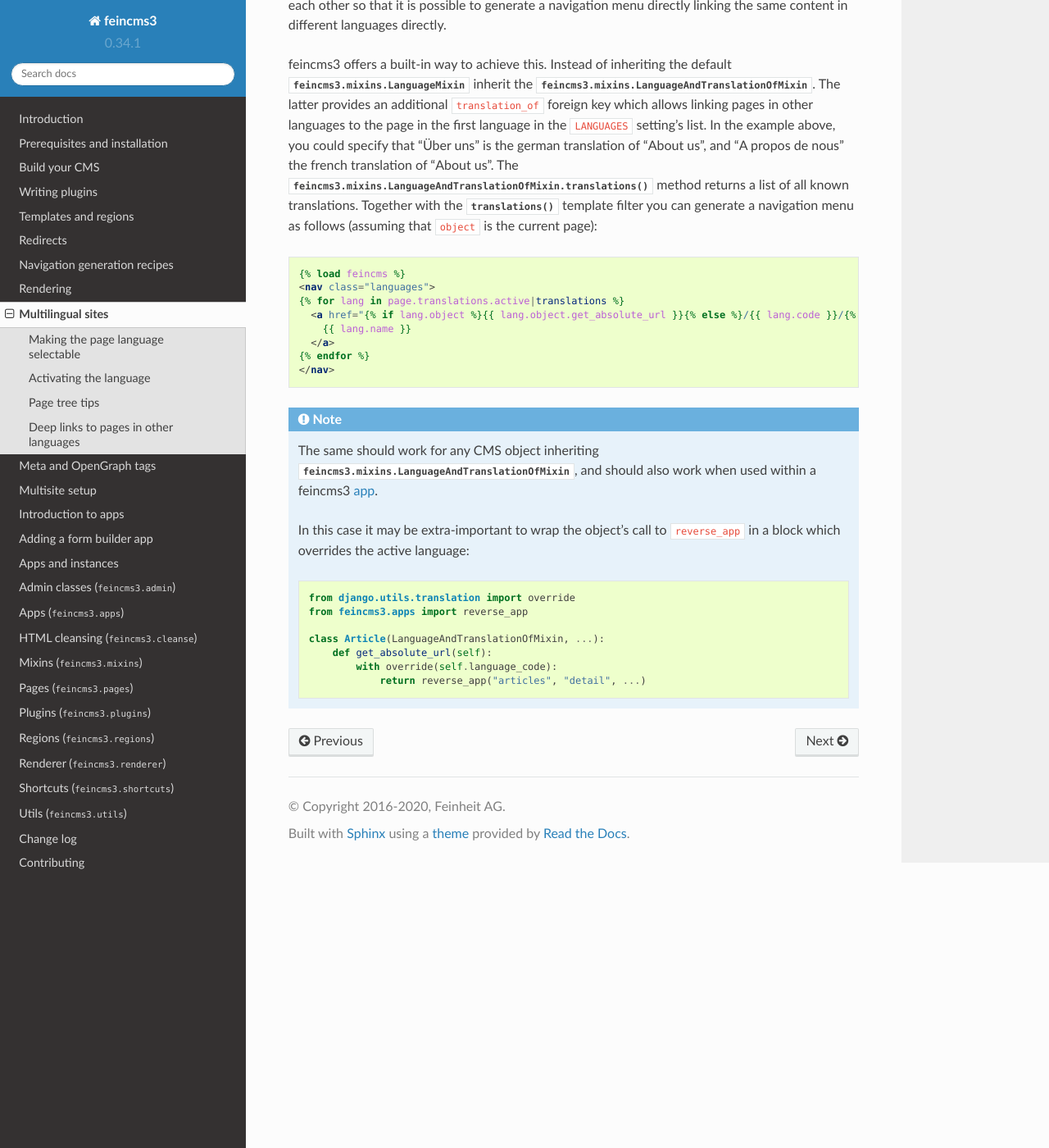
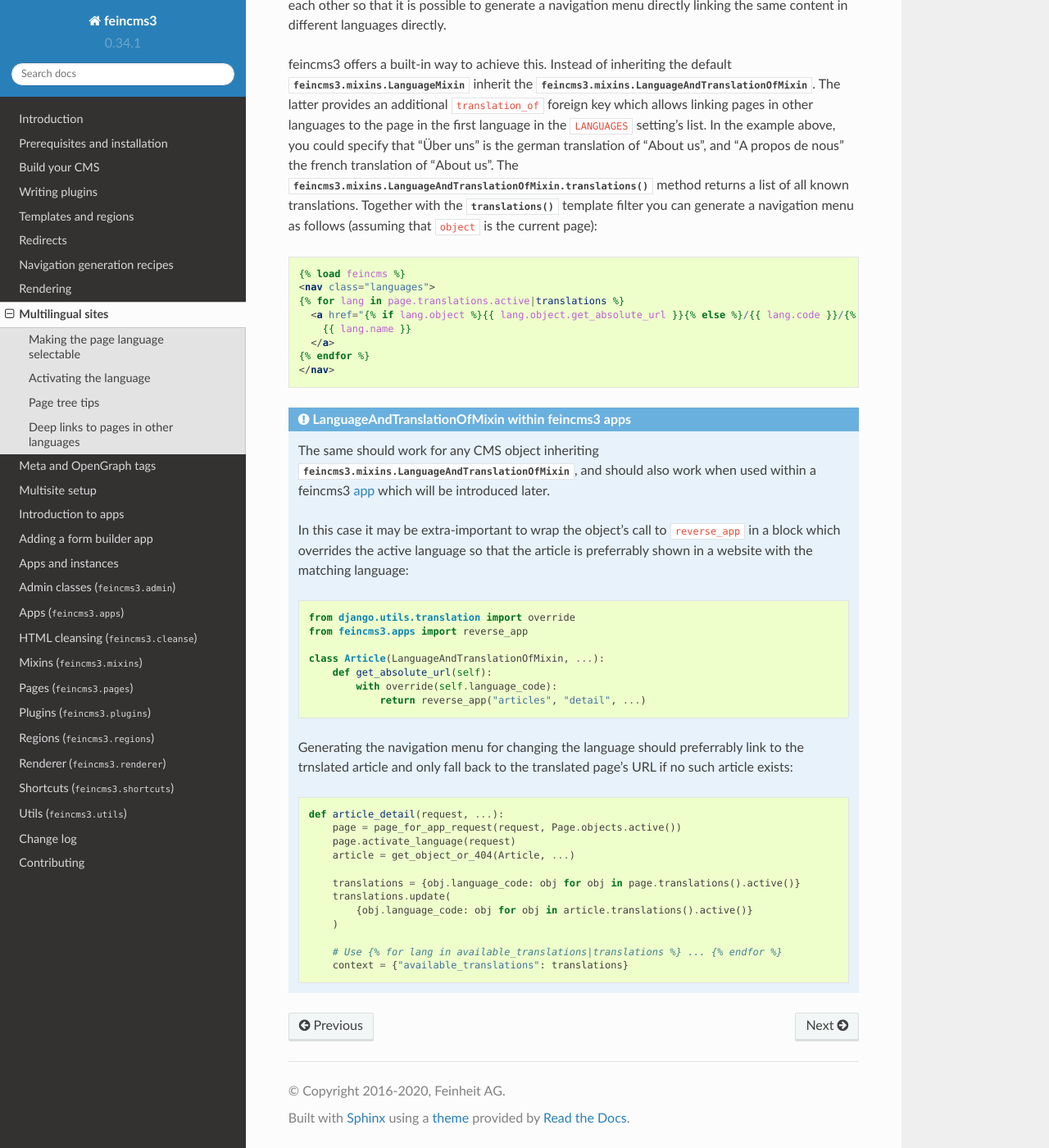
Before and after one commit to feincms/feincms3, a Sphinx documentation site: the page built from docs/guides/multilingual-sites.rst, in a window 1280 px wide and 1400 px high, scrolled down 1788 px. Shown: the whole window at 82% size. Built offline with Sphinx 7.4.7 and the Read the Docs theme 2.0.0, drawn with Linux system fonts in a browser that asks for light colours; the version number could not be read and is left out.

Commit message:
Add an example for linking to translations within feincms3 apps

```diff
--- a/docs/guides/multilingual-sites.rst
+++ b/docs/guides/multilingual-sites.rst
@@ -119,13 +119,17 @@ the current page):
     </nav>
 
 
-.. note::
+.. admonition:: LanguageAndTranslationOfMixin within feincms3 apps
+
    The same should work for any CMS object inheriting
    :class:`feincms3.mixins.LanguageAndTranslationOfMixin`, and should also
-   work when used within a feincms3 :ref:`app <apps-introduction>`.
+   work when used within a feincms3 :ref:`app <apps-introduction>` which
+   will be introduced later.
 
    In this case it may be extra-important to wrap the object's call to
-   ``reverse_app`` in a block which overrides the active language:
+   ``reverse_app`` in a block which overrides the active language so
+   that the article is preferrably shown in a website with the matching
+   language:
 
    .. code-block:: python
 
@@ -136,3 +140,22 @@ the current page):
            def get_absolute_url(self):
                with override(self.language_code):
                    return reverse_app("articles", "detail", ...)
+
+   Generating the navigation menu for changing the language should
+   preferrably link to the trnslated article and only fall back to the
+   translated page's URL if no such article exists:
+
+   .. code-block:: python
+
+        def article_detail(request, ...):
+            page = page_for_app_request(request, Page.objects.active())
+            page.activate_language(request)
+            article = get_object_or_404(Article, ...)
+
+            translations = {obj.language_code: obj for obj in page.translations().active()}
+            translations.update(
+                {obj.language_code: obj for obj in article.translations().active()}
+            )
+
+            # Use {% for lang in available_translations|translations %} ... {% endfor %}
+            context = {"available_translations": translations}
```
